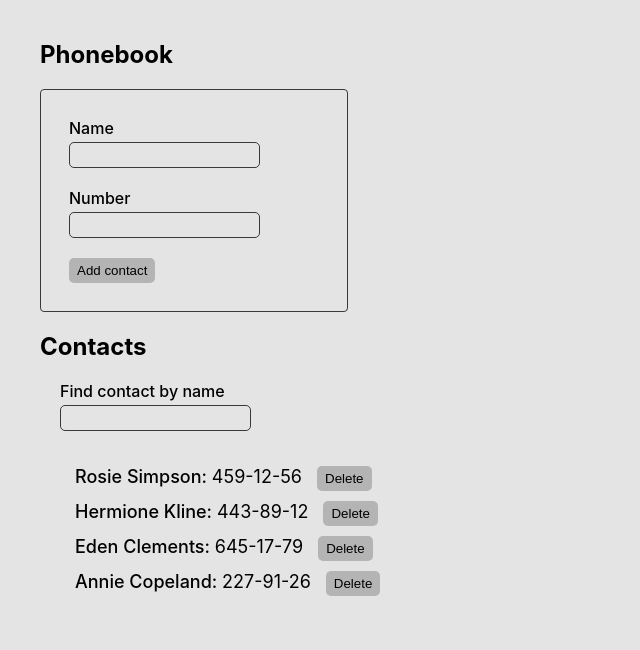
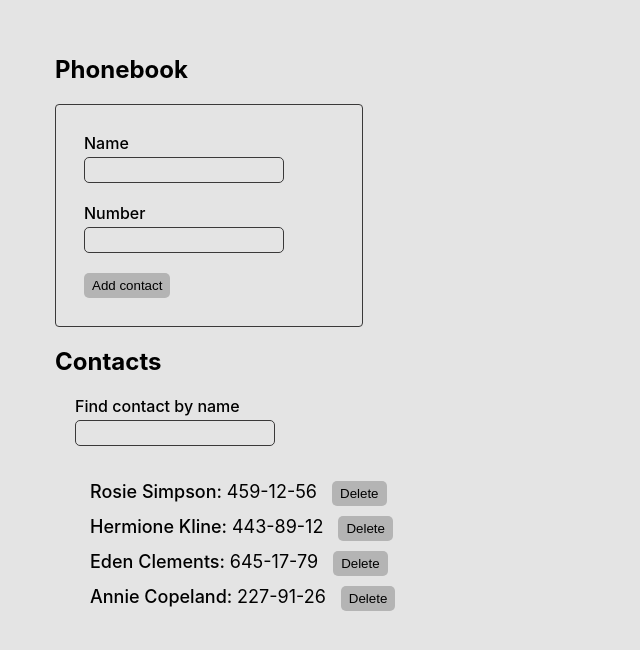
Before and after one commit to Marina-Chuhlib/goit-react-hw-03-phonebook, a React (Create React App) app: page / in a window 1280 px wide. Shown: the top 650 px of the page, without its empty margins (0-640 px from the left). Built offline with nearby package versions, Linux system fonts and the light colour scheme.

Commit message:
Update styles

```diff
--- a/src/components/App.module.css
+++ b/src/components/App.module.css
@@ -4,6 +4,7 @@ body {
 }
 .wrapper {
   margin-left: 20px;
+  padding: 15px;
 }
 
 .text {
--- a/src/components/ContactForm/ContactForm.module.css
+++ b/src/components/ContactForm/ContactForm.module.css
@@ -1,7 +1,7 @@
 .wrapper {
   margin-bottom: 20px;
   padding: 28px;
-  width: 250px;
+  max-width: 250px;
   border: 1px solid rgb(58, 57, 57);
   border-radius: 4px;
 }
@@ -11,7 +11,7 @@
   flex-direction: column;
   margin-bottom: 20px;
   font-weight: 500;
-  width: fit-content;
+  max-width: 200px;
 }
 
 .input {
@@ -32,6 +32,7 @@
   cursor: pointer;
   border: none;
   border-radius: 5px;
+
   background-color: rgb(180, 180, 180);
 }
 
--- a/src/components/ContactsList/ContactsList.module.css
+++ b/src/components/ContactsList/ContactsList.module.css
@@ -15,10 +15,6 @@ p {
   font-size: 18px;
 }
 
-.item:not(:last-child) {
-  /* margin-bottom: 4px; */
-}
-
 .contact {
   margin-right: 15px;
 }
@@ -28,7 +24,7 @@ p {
 }
 
 .button {
-  display: flex;
+  max-height: 32px;
   padding: 5px 8px;
   cursor: pointer;
   border: none;
--- a/src/components/Filter/Filter.module.css
+++ b/src/components/Filter/Filter.module.css
@@ -4,7 +4,7 @@
   margin-bottom: 20px;
   margin-left: 20px;
   font-weight: 500;
-  width: fit-content;
+  max-width: 200px;
 }
 
 .input {
```
